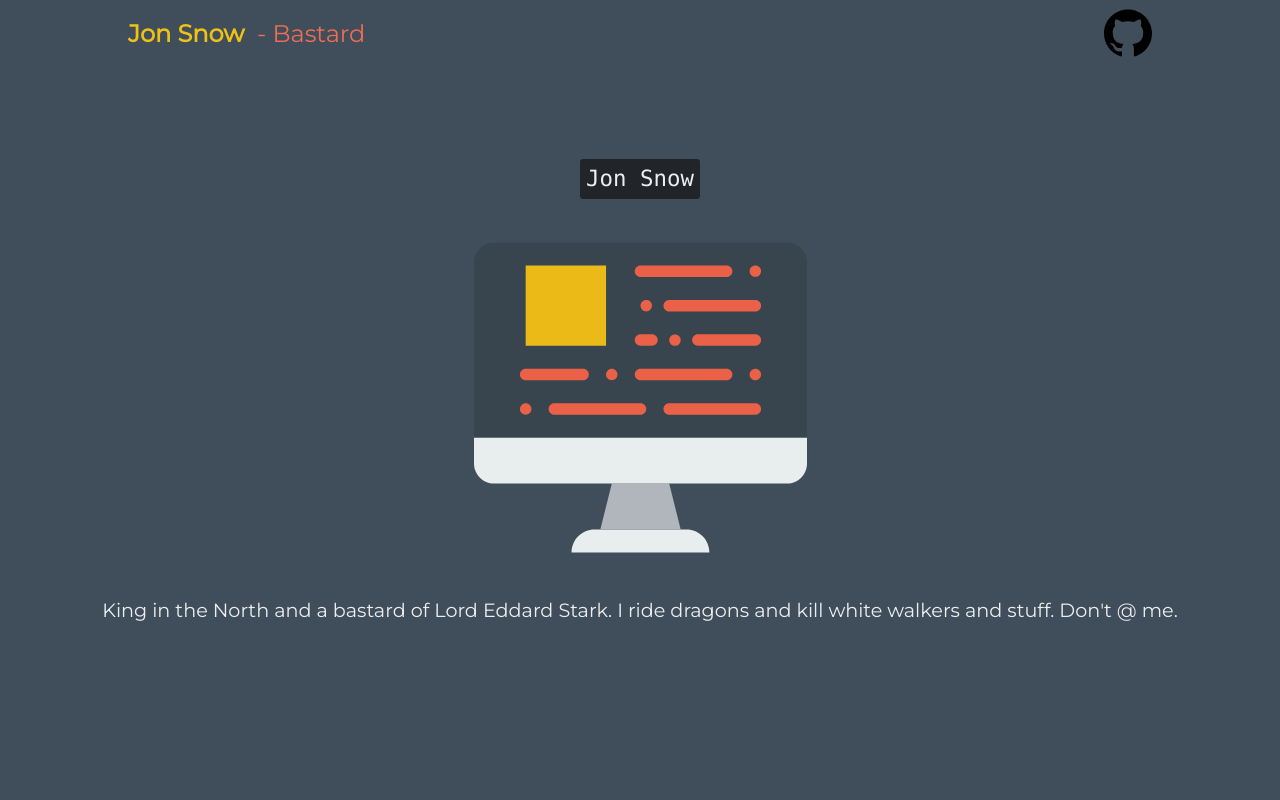
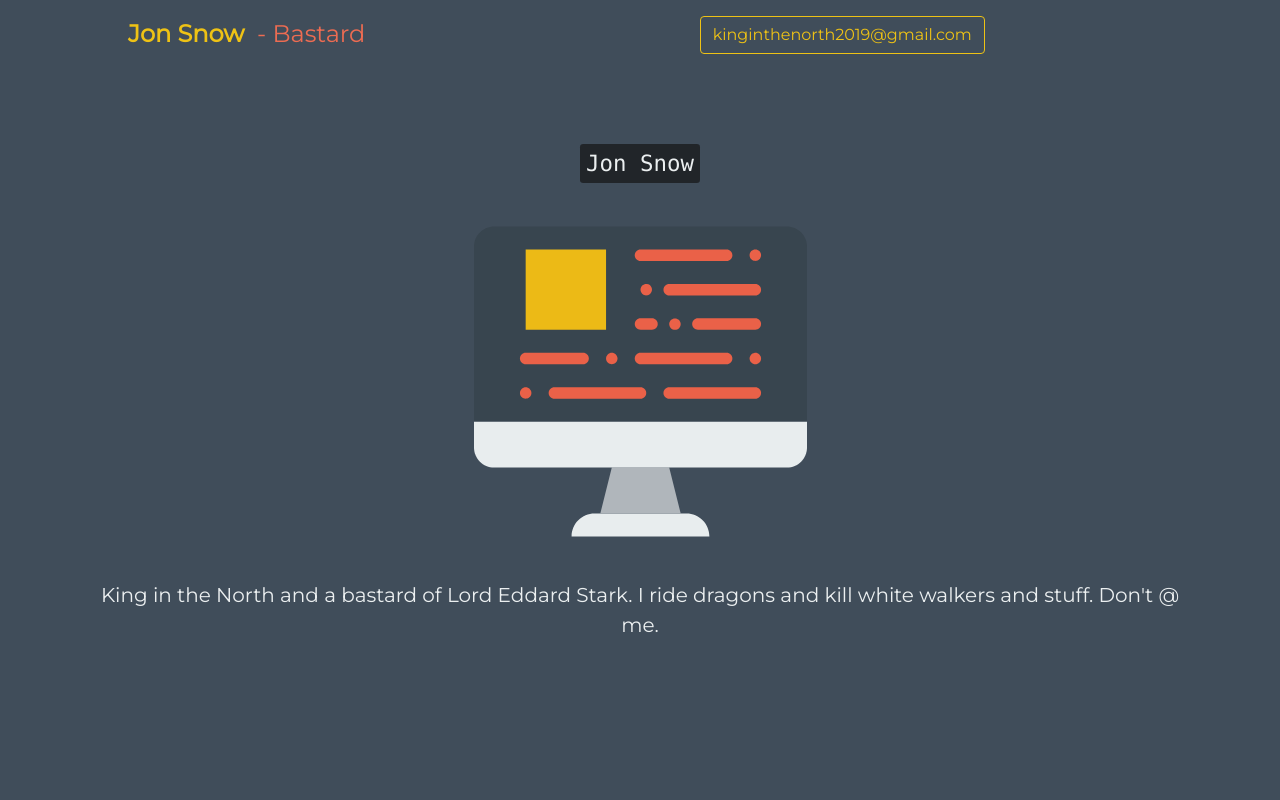
Before and after one commit to holistic-web/portfolio-fabricator, a Vue app in the folder fabricated-website/: page / in a window 1280 px wide. Shown: the top 800 px of the page. Built offline with nearby package versions, Linux system fonts and the light colour scheme.

Commit message:
feat: add custom colourscheme

```diff
--- a/fabricated-website/src/App.vue
+++ b/fabricated-website/src/App.vue
@@ -38,6 +38,8 @@ export default {
 @import './styles/index.scss';
 @import './styles/helper-classes.scss';
 @import './styles/defaults/a.scss';
+@import 'bootstrap/scss/bootstrap.scss';
+
 #app {
 	font-family: 'Montserrat', Helvetica, Arial, sans-serif;
 	-webkit-font-smoothing: antialiased;
--- a/fabricated-website/src/components/AppHeader.vue
+++ b/fabricated-website/src/components/AppHeader.vue
@@ -12,16 +12,11 @@
 				<span class="Header__title--light">- {{context.profession}}</span>
 			</b-link>
 
-			<b-link
-				:href="`https://github.com/${context.externalProfiles.github}`"
-				target="_blank"
-				title="Check me out on github!"
-				v-b-tooltip.hover>
-				<img
-					class="Footer__icon"
-					src="../assets/icons/github.svg"
-					:alt="`github/${context.externalProfiles.github}`"/>
-			</b-link>
+			<b-button
+				class="Footer__emailButton"
+				variant="outline-primary"
+				:href="`mailto:${context.contact.email}`"
+				v-text="context.contact.email"/>
 
 		</div>
 
--- a/fabricated-website/src/main.js
+++ b/fabricated-website/src/main.js
@@ -1,8 +1,9 @@
 import Vue from 'vue';
 
 import BootstrapVue from 'bootstrap-vue';
-import 'bootstrap/dist/css/bootstrap.css';
-import 'bootstrap-vue/dist/bootstrap-vue.css';
+// // import './styles/theme.scss';
+// import 'bootstrap/scss/bootstrap.scss';
+// import 'bootstrap-vue/dist/bootstrap-vue.css';
 
 import App from './App.vue';
 import store from './store';
--- a/fabricated-website/src/styles/theme.scss
+++ b/fabricated-website/src/styles/theme.scss
@@ -14,3 +14,7 @@ $background-secondary: $blueLight;
 $colour-primary: $yellow;
 $colour-secondary: $orange;
 $text-primary: $white;
+
+// Bootstrap Theming
+$primary: $yellow;
+$secondary: $orange;
```
Also changed, not shown: 1 other file (tests, documents, lock files or other folders).
